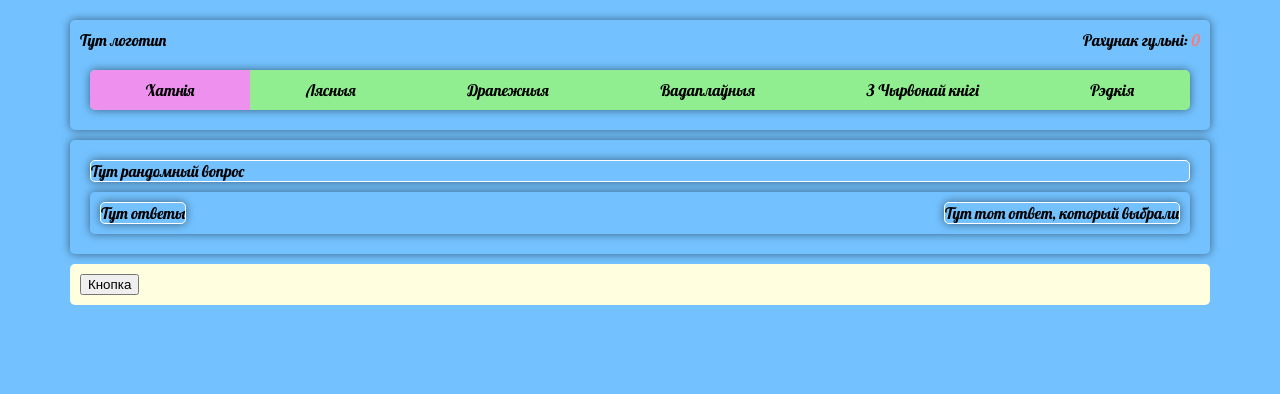
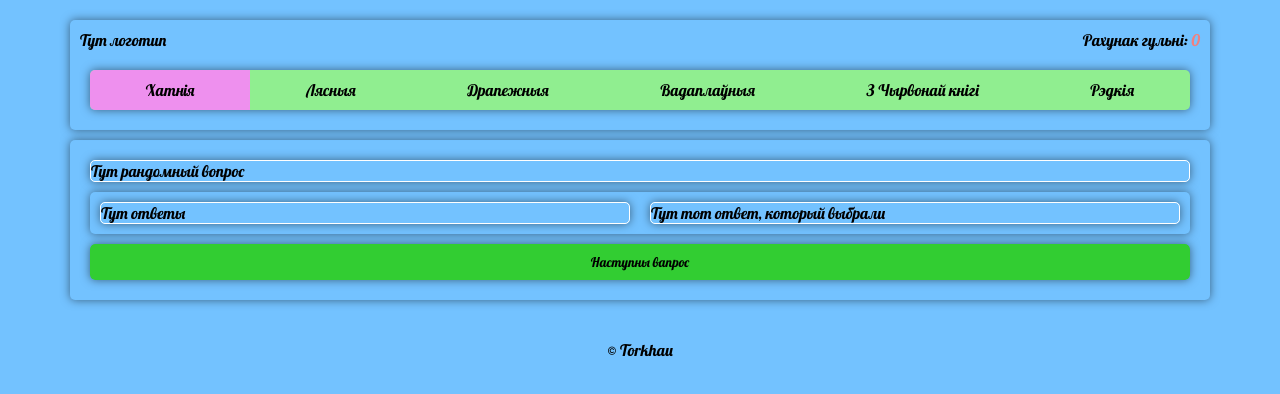
Before and after one commit to torkhau/songbird, a React app: page / in a window 1280 px wide. Shown: the top 394 px of the page. Built offline with nearby package versions, Linux system fonts and the light colour scheme.

Commit message:
Button from Footer to Body

```diff
--- a/src/App.js
+++ b/src/App.js
@@ -21,8 +21,8 @@ class App extends Component {
     return(
       <div className={classes.App}>
         <Header score = {this.state.score} level = {this.state.lavel}/>
-        <Body />
-        <Footer onClick = {this.nextLevelClickHandler}/>
+        <Body onClick = {this.nextLevelClickHandler}/>
+        <Footer />
       </div>
     );
   }
--- a/src/Body/Body.js
+++ b/src/Body/Body.js
@@ -1,6 +1,7 @@
 import React, { Component} from "react";
 import classes from "./Body.css";
-import Container from "../components/Container/Container"
+import Container from "../components/Container/Container";
+import Button from "../components/Button/Button";
 
 const Body = props => {
   return (
@@ -9,12 +10,15 @@ const Body = props => {
           Тут рандомный вопрос
         </Container>
         <Container className = {'flex'}>
-          <Container className = {'border'}>
+          <Container className = {'border half_field'}>
             Тут ответы
           </Container>
-          <Container className = {'border'}>
+          <Container className = {'border half_field'}>
             Тут тот ответ, который выбрали
           </Container>
+        </Container>
+        <Container className = {'button_container'}>
+          <Button onClick = {props.onClick}/>
         </Container>
     </div>
   )
--- a/src/Footer/Footer.css
+++ b/src/Footer/Footer.css
@@ -1,7 +1,4 @@
 .Footer {
-  background-color: lightyellow;
-  margin-bottom: 10px;
-  display: block;
-  padding: 10px;
-  border-radius: 5px;
+  margin-top: 40px;
+  text-align: center;
 }
--- a/src/Footer/Footer.js
+++ b/src/Footer/Footer.js
@@ -1,11 +1,10 @@
 import React, { Component} from "react";
 import classes from "./Footer.css";
-import Button from "../components/Button/Button"
 
 const Footer = props => {
   return (
     <div className={classes.Footer}>
-        <Button onClick = {props.onClick}/>
+        &#169; Torkhau
     </div>
   )
 }
--- a/src/components/Button/Button.css
+++ b/src/components/Button/Button.css
@@ -0,0 +1,14 @@
+Button {
+  border: none;
+  border-radius: 5px;
+  width: 100%;
+  background-color: limegreen;
+  font-family: inherit;
+  padding: 10px;
+  box-shadow: 0 0 10px rgba(0, 0, 0, 0.5);
+}
+
+.disabled {
+  opacity: 0.7;
+  cursor: not-allowed;
+}
--- a/src/components/Button/Button.js
+++ b/src/components/Button/Button.js
@@ -4,9 +4,10 @@ import classes from "./Button.css";
 const Button = props => {
   return (
     <button
-    // disabled = {props.disabled}
+    className = {classes.Button}
+    // disabled = {false}
     onClick = {props.onClick}>
-      Кнопка
+      Наступны вапрос
     </button>
   )
 }
--- a/src/components/Container/Container.css
+++ b/src/components/Container/Container.css
@@ -14,3 +14,11 @@
   display: flex;
   justify-content: space-between;
 }
+
+.half_field {
+  width: 50%;
+}
+
+.button_container {
+  text-align: center;
+}
```
